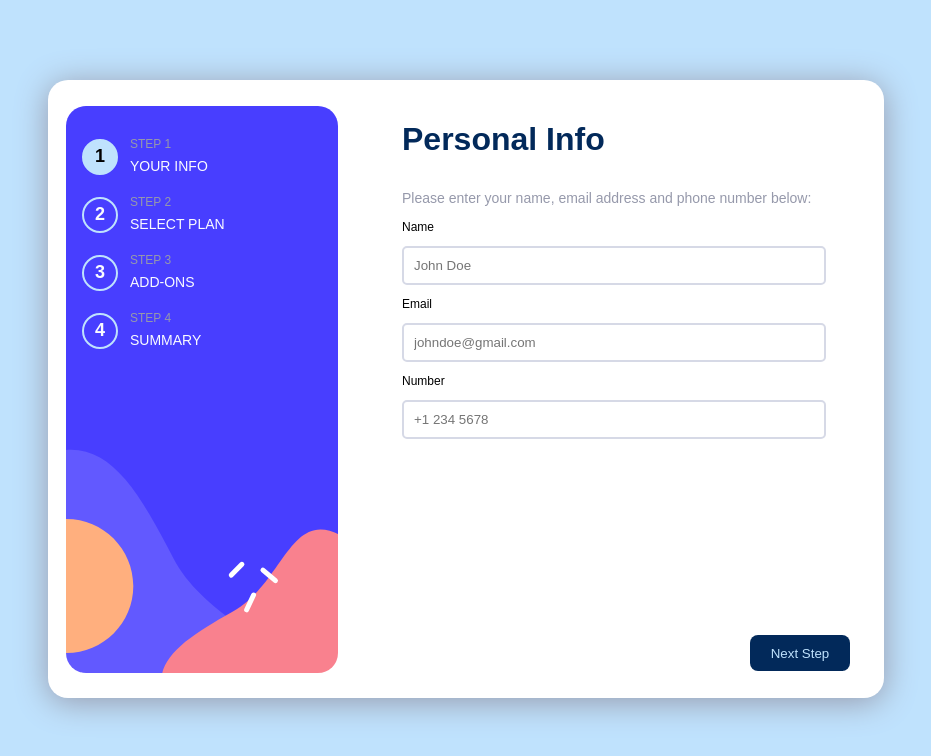
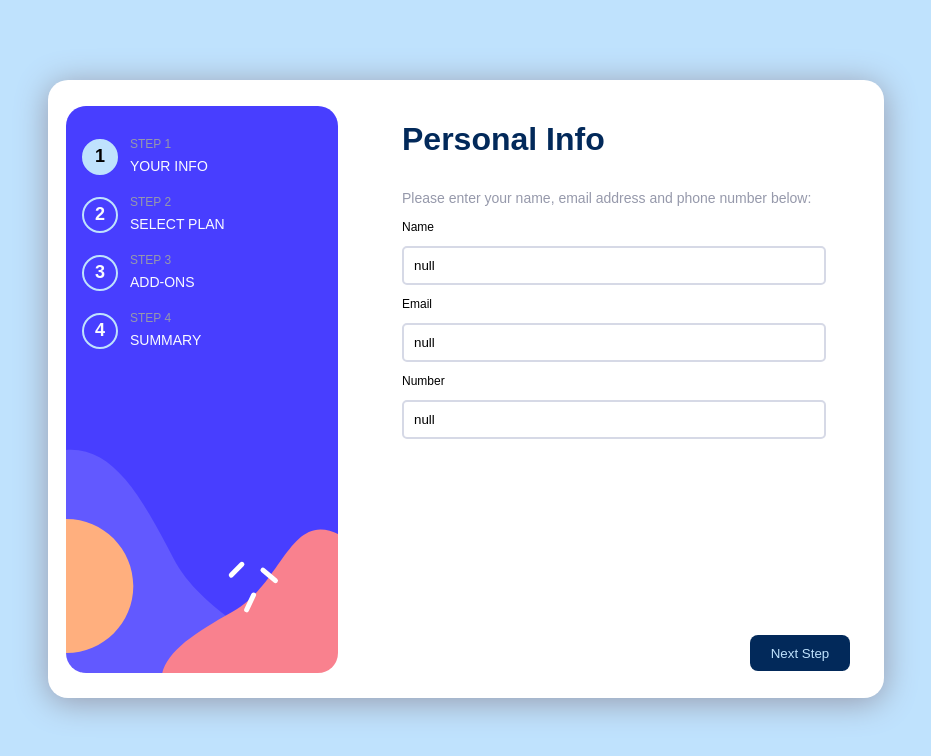
Before and after one commit to B4rsam/frontendmentors-multistepform, a React app: page / in a window 1280 px wide. Shown: the top 756 px of the page, without its empty margins (174-1105 px from the left). Built offline with nearby package versions, Linux system fonts and the light colour scheme; the HTML template or start-up script is replaced by a standard one.

Commit message:
feat: formInfo existing value nolonger placed in placeholder

```diff
--- a/src/components/formSectionSteps/formInfo/FormInfo.tsx
+++ b/src/components/formSectionSteps/formInfo/FormInfo.tsx
@@ -14,11 +14,11 @@ const FormInfo : FC<IFormInfo>= ({handleInput, data}) => {
             <p className={s.title}>Personal Info</p>
             <p className={s.description}>Please enter your name, email address and phone number below:</p>
             <p className={s.formLabel}>Name</p>
-            <Form className={s.nameForm} type="textfield" placeHolder={data.name ? data.name : "John Doe"} onChange={(e : any) => handleInput(e,1)}/>
+            <Form className={s.nameForm} type="textfield" value={String(data.name)} placeHolder={"John Doe"} onChange={(e : any) => handleInput(e,1)}/>
             <p className={s.formLabel}>Email</p>
-            <Form className={s.nameForm} type="textfield" placeHolder={data.email ? data.email : "johndoe@gmail.com"} onChange={(e : any) => handleInput(e,2)}/>
+            <Form className={s.nameForm} type="textfield" value={String(data.email)} placeHolder={"johndoe@gmail.com"} onChange={(e : any) => handleInput(e,2)}/>
             <p className={s.formLabel}>Number</p>
-            <Form className={s.nameForm} type="textfield" placeHolder={data.number ? String(data.number) : "+1 234 5678"} onChange={(e : any) => handleInput(e,3)}/>
+            <Form className={s.nameForm} type="textfield" value={String(data.number)} placeHolder={"+1 234 5678"} onChange={(e : any) => handleInput(e,3)}/>
         </div>
     )
 }
--- a/src/components/primitives/Form/Form.tsx
+++ b/src/components/primitives/Form/Form.tsx
@@ -6,11 +6,12 @@ interface IForm {
     type: string
     placeHolder: string
     onChange: any
+    value?: string
 }
 
-const Form : FC<IForm> = ({className, type, placeHolder, onChange, ...other}) => {
+const Form : FC<IForm> = ({className, type, placeHolder, onChange, value, ...other}) => {
     return (
-        <input {...other} type={type} className={`${s.form} ${s[type]} ${className}`} placeholder={placeHolder} onChange={onChange}/>
+        <input {...other} value={value} type={type} className={`${s.form} ${s[type]} ${className}`} placeholder={placeHolder} onChange={onChange}/>
     )
 }
 
```
